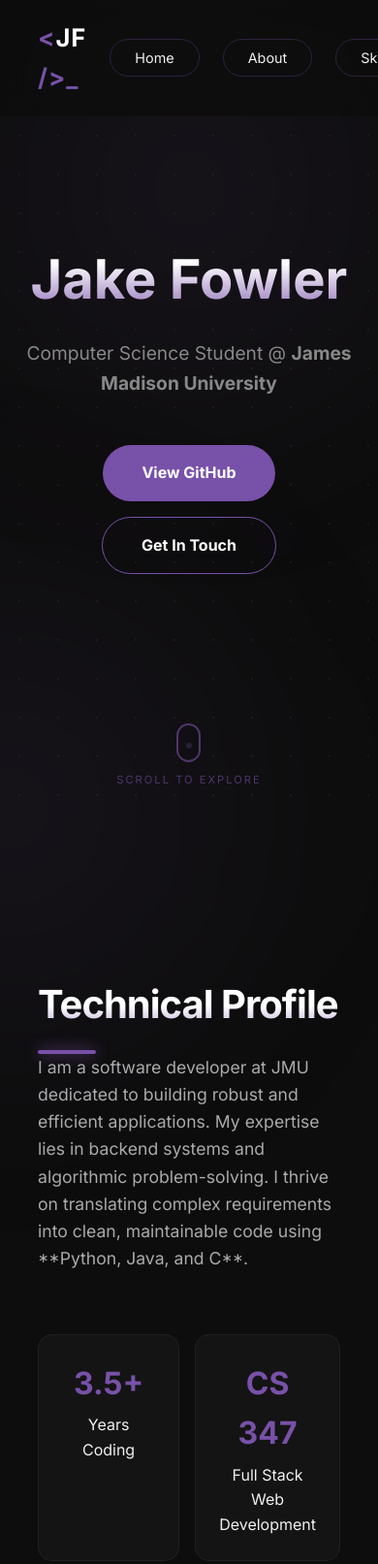
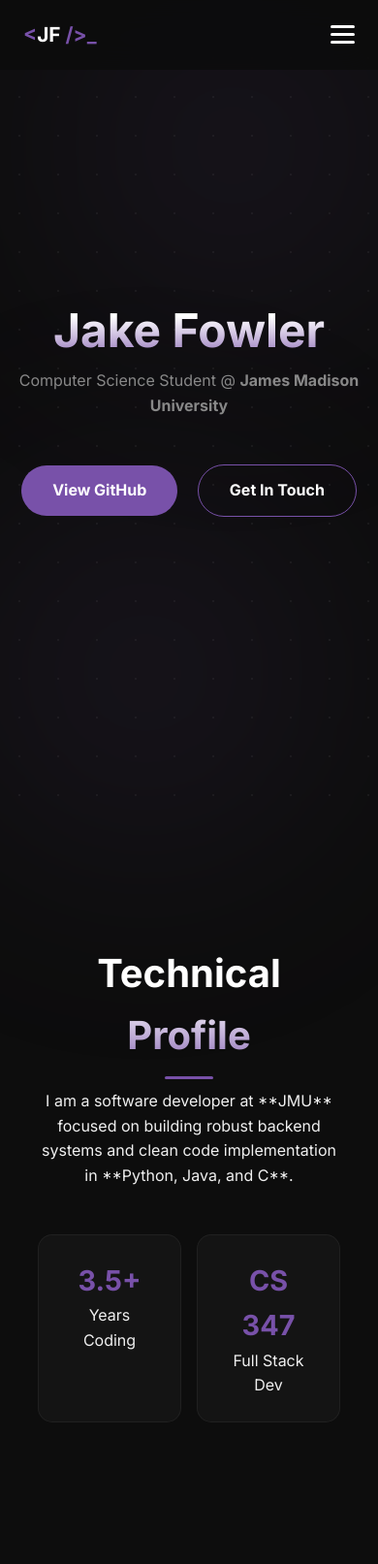
Before and after one commit to jakefowler813/jakef_portfolio, a plain HTML site: page index.html in a window 390 px wide. Shown: the top 1613 px of the page at 97% size. Drawn offline with Linux system fonts and the light colour scheme.

Commit message:
Mobile view and refined visuals

```diff
--- a/index.html
+++ b/index.html
@@ -16,7 +16,14 @@
         <div class="logo">
             <span class="bracket">&lt;</span>JF <span class="bracket">/&gt;</span><span class="cursor">_</span>
         </div>
-        <ul>
+
+        <div class="menu-toggle" id="mobile-menu">
+            <span class="bar"></span>
+            <span class="bar"></span>
+            <span class="bar"></span>
+        </div>
+
+        <ul class="nav-list">
             <li><a href="#home">Home</a></li>
             <li><a href="#about">About</a></li>
             <li><a href="#skills">Skills</a></li>
@@ -34,18 +41,14 @@
                 <a href="mailto:fowlermj@dukes.jmu.edu" class="btn secondary">Get In Touch</a>
             </div>
         </div>
-        <div class="scroll-indicator">
-            <div class="mouse"></div>
-            <p>Scroll to explore</p>
-        </div>
     </header>
 
     <main>
         <section id="about" class="section">
             <div class="about-container">
                 <div class="about-text">
-                    <h2 class="section-title left">Technical Profile</h2>
-                    <p>I am a software developer at JMU dedicated to building robust and efficient applications. My expertise lies in backend systems and algorithmic problem-solving. I thrive on translating complex requirements into clean, maintainable code using **Python, Java, and C**.</p>
+                    <h2 class="section-title">Technical Profile</h2>
+                    <p>I am a software developer at **JMU** focused on building robust backend systems and clean code implementation in **Python, Java, and C**.</p>
                 </div>
                 <div class="about-stats">
                     <div class="stat-card">
@@ -54,7 +57,7 @@
                     </div>
                     <div class="stat-card">
                         <h4>CS 347</h4>
-                        <p>Full Stack Web Development</p>
+                        <p>Full Stack Dev</p>
                     </div>
                 </div>
             </div>
@@ -62,7 +65,6 @@
 
         <section id="skills" class="section">
             <h2 class="section-title">Technical Stack</h2>
-            <p class="section-subtitle">Core languages and development tools.</p>
             <div class="skills-container">
                 <div class="skill-item">Python / Django</div>
                 <div class="skill-item">Java</div>
@@ -75,7 +77,6 @@
 
         <section id="projects" class="section">
             <h2 class="section-title">Featured Projects</h2>
-            <p class="section-subtitle">Technical implementations and software engineering work.</p>
             <div class="project-grid">
                 <div class="project-card">
                     <div class="project-icon">📊</div>
@@ -86,7 +87,6 @@
                         <span class="tag">Tag</span>
                     </div>
                 </div>
-
                 <div class="project-card">
                     <div class="project-icon">📚</div>
                     <h3>Local Library Web App</h3>
@@ -96,7 +96,6 @@
                         <span class="tag">Django</span>
                     </div>
                 </div>
-
                 <div class="project-card">
                     <div class="project-icon">🛜</div>
                     <h3>Coming soon...</h3>
@@ -111,7 +110,16 @@
     </main>
 
     <footer>
-        <p>&copy; 2026 Jake Fowler | jakef.tech | Built at James Madison University</p>
+        <p>&copy; 2026 Jake Fowler | jakef.tech | Built at JMU</p>
     </footer>
+
+    <script>
+        const menu = document.querySelector('#mobile-menu');
+        const menuLinks = document.querySelector('.nav-list');
+        menu.addEventListener('click', () => {
+            menu.classList.toggle('is-active');
+            menuLinks.classList.toggle('active');
+        });
+    </script>
 </body>
 </html>
--- a/style.css
+++ b/style.css
@@ -17,108 +17,126 @@ body {
     overflow-x: hidden;
 }
 
-/* --- Background Texture & Blobs --- */
-.grid-overlay {
-    position: fixed;
-    top: 0; left: 0; width: 100%; height: 100%;
-    background-image: radial-gradient(circle, rgba(255,255,255,0.05) 1px, transparent 1px);
-    background-size: 40px 40px;
-    z-index: -2;
-    pointer-events: none;
-}
-
-.blob {
-    position: fixed;
-    width: 600px; height: 600px;
-    background: radial-gradient(circle, rgba(120, 81, 169, 0.12) 0%, rgba(0,0,0,0) 70%);
-    z-index: -1;
-    filter: blur(100px);
-    animation: drift 25s infinite alternate;
-}
-.blob-1 { top: -150px; right: -150px; }
-.blob-2 { bottom: -150px; left: -150px; animation-delay: -12s; }
-
-@keyframes drift {
-    from { transform: translate(0, 0) scale(1); }
-    to { transform: translate(-150px, 150px) scale(1.1); }
-}
-
-/* --- Navigation & Code Logo --- */
+/* --- Fixed Navigation --- */
 nav {
     display: flex;
     justify-content: space-between;
     align-items: center;
     padding: 1.2rem 10%;
-    background: rgba(13, 13, 13, 0.8);
+    background: rgba(13, 13, 13, 0.9);
     backdrop-filter: blur(15px);
     position: fixed;
-    width: 100%; top: 0; z-index: 1000;
+    top: 0; left: 0; right: 0;
+    z-index: 1000;
 }
 
-.logo { font-weight: 700; font-size: 1.6rem; color: #fff; letter-spacing: 1px; }
+.logo { font-weight: 700; font-size: 1.6rem; color: #fff; white-space: nowrap; flex-shrink: 0; }
 .bracket { color: var(--purple); transition: 0.3s; }
 .logo:hover .bracket { letter-spacing: 5px; }
 .cursor { color: var(--purple); animation: blink 1s infinite; }
 @keyframes blink { 0%, 100% { opacity: 1; } 50% { opacity: 0; } }
 
-nav ul { display: flex; list-style: none; }
-nav ul li { margin-left: 1.5rem; }
-nav ul li a {
-    text-decoration: none; color: var(--text); font-weight: 400; font-size: 0.9rem;
-    padding: 10px 25px; border-radius: 50px;
-    border: 1.5px solid rgba(120, 81, 169, 0.3); transition: all 0.3s ease;
-}
-nav ul li a:hover {
+.nav-list { display: flex; list-style: none; }
+.nav-list li { margin-left: 1.5rem; }
+.nav-list li a { text-decoration: none; color: var(--text); font-size: 0.9rem; padding: 10px 25px; border-radius: 50px; border: 1.5px solid rgba(120, 81, 169, 0.3); transition: 0.3s; }
+.nav-list li a:hover {
     border-color: var(--light-purple);
     box-shadow: 0 0 15px rgba(163, 137, 212, 0.4);
     transform: scale(1.05);
 }
 
-/* --- Hero & Scroll Indicator --- */
+/* Hidden by default on Desktop */
+.menu-toggle { display: none; }
+
+/* --- Mobile Breakpoint --- */
+@media (max-width: 768px) {
+    nav { padding: 1.2rem 24px; }
+
+    .menu-toggle {
+        display: block;
+        cursor: pointer;
+        z-index: 1001;
+    }
+
+    .bar {
+        display: block;
+        width: 25px;
+        height: 3px;
+        margin: 5px 0;
+        transition: 0.3s;
+        background: #fff;
+        border-radius: 3px;
+    }
+
+    #mobile-menu.is-active .bar:nth-child(2) { opacity: 0; }
+    #mobile-menu.is-active .bar:nth-child(1) { transform: translateY(8px) rotate(45deg); }
+    #mobile-menu.is-active .bar:nth-child(3) { transform: translateY(-8px) rotate(-45deg); }
+
+    .nav-list {
+        display: none; /* Desktop buttons disappear */
+        flex-direction: column;
+        width: 100%; position: absolute; top: 100%; left: 0;
+        background: rgba(13, 13, 13, 0.98);
+        padding: 20px 0; border-bottom: 1px solid rgba(120, 81, 169, 0.2);
+    }
+    .nav-list.active { display: flex; } /* Mobile menu appears when clicked */
+    .nav-list li { margin: 15px 0; margin-left: 0; text-align: center; }
+    .logo { font-size: 1.3rem; }
+}
+
+/* --- Hero & Rest --- */
 .hero { height: 100vh; display: flex; flex-direction: column; align-items: center; justify-content: center; text-align: center; }
-.hero h1 {
-    font-size: clamp(3.5rem, 12vw, 6rem);
-    background: linear-gradient(to bottom, #fff 30%, var(--purple));
-    -webkit-background-clip: text; background-clip: text; -webkit-text-fill-color: transparent;
-    margin-bottom: 1rem; font-weight: 700;
+.hero h1 { font-size: clamp(3rem, 10vw, 5rem); background: linear-gradient(to bottom, #fff 30%, var(--purple)); -webkit-background-clip: text; background-clip: text; -webkit-text-fill-color: transparent; font-weight: 700; }
+.subtitle { color: #888; margin-bottom: 2.5rem; }
+
+.section { padding: 8rem 10% 4rem; }
+.section-title { font-size: 2.5rem; font-weight: 700; background: linear-gradient(to bottom, #fff 40%, var(--purple)); -webkit-background-clip: text; background-clip: text; -webkit-text-fill-color: transparent; text-align: center; }
+.section-title::after { content: ''; display: block; width: 50px; height: 3px; background: var(--purple); margin: 10px auto; border-radius: 10px; }
+.section-title.left::after { margin: 10px 0 0; }
+
+.about-container {
+    display: flex;
+    flex-direction: column; /* Stacks text and stats vertically */
+    align-items: center;    /* Centers the flex items horizontally */
+    gap: 3rem;
 }
-.subtitle { font-size: 1.2rem; color: #888; margin-bottom: 2.5rem; }
 
-.scroll-indicator { position: absolute; bottom: 30px; display: flex; flex-direction: column; align-items: center; opacity: 0.6; }
-.mouse { width: 25px; height: 40px; border: 2px solid var(--purple); border-radius: 20px; position: relative; }
-.mouse::before { content: ''; width: 6px; height: 6px; background: var(--purple); position: absolute; left: 50%; transform: translateX(-50%); top: 8px; border-radius: 50%; animation: scroll 1.5s infinite; }
-.scroll-indicator p { font-size: 0.7rem; margin-top: 10px; color: var(--purple); text-transform: uppercase; letter-spacing: 2px; }
+.about-text {
+    text-align: center;     /* Centers the paragraph text */
+    max-width: 800px;
+}
+.about-stats { flex: 1; display: grid; grid-template-columns: 1fr 1fr; gap: 1rem; }
+.stat-card { background: var(--glass); padding: 1.5rem; border-radius: 15px; border: 1px solid rgba(255,255,255,0.05); text-align: center; }
+.stat-card h4 { color: var(--purple); font-size: 1.8rem; }
 
-@keyframes scroll { 0% { opacity: 1; top: 8px; } 100% { opacity: 0; top: 25px; } }
+.skills-container { display: flex; flex-wrap: wrap; justify-content: center; gap: 1rem; }
+.skill-item { background: var(--glass); padding: 0.7rem 1.2rem; border-radius: 10px; border: 1px solid rgba(255, 255, 255, 0.05); color: #bbb; }
+.skill-item:hover {
+    color: #fff;
+    border-color: var(--purple);
+    background: rgba(120, 81, 169, 0.05);
+}
 
-/* --- About & Stats Section --- */
-.about-container { display: flex; align-items: center; gap: 4rem; flex-wrap: wrap; }
-.about-text { flex: 2; min-width: 300px; }
-.about-text p { font-size: 1.1rem; color: #aaa; }
-.about-stats { flex: 1; display: grid; grid-template-columns: 1fr 1fr; gap: 1rem; min-width: 250px; }
-.stat-card { background: var(--glass); padding: 1.5rem; border-radius: 15px; border: 1px solid rgba(255,255,255,0.05); text-align: center; }
-.stat-card h4 { font-size: 2rem; color: var(--purple); margin-bottom: 5px; }
+.project-grid { display: grid; grid-template-columns: repeat(auto-fit, minmax(280px, 1fr)); gap: 2rem; }
+.project-card { background: var(--glass); padding: 2.5rem; border-radius: 24px; border: 1px solid rgba(255, 255, 255, 0.05); transition: 0.3s; }
+.tag { background: rgba(120, 81, 169, 0.15); color: var(--light-purple); padding: 5px 12px; border-radius: 50px; font-size: 0.7rem; }
+.project-card:hover {
+    transform: translateY(-12px);
+    border-color: var(--purple);
+    background: rgba(255, 255, 255, 0.05);
+}
 
-/* --- Section Formatting --- */
-.section { padding: 10rem 10% 5rem; }
-.section-title { font-size: clamp(2.5rem, 5vw, 3.5rem); font-weight: 700; letter-spacing: -1px; background: linear-gradient(to bottom, #fff 40%, var(--purple)); -webkit-background-clip: text; background-clip: text; -webkit-text-fill-color: transparent; }
-.section-title::after { content: ''; display: block; width: 60px; height: 4px; background: var(--purple); margin: 15px auto 0; border-radius: 10px; box-shadow: 0 0 15px var(--purple); }
-.section-title.left::after { margin: 15px 0 0; }
-.section-subtitle { text-align: center; color: #888; margin-top: 1.5rem; margin-bottom: 4rem; }
+.btn { display: inline-block; padding: 0.8rem 2rem; border-radius: 50px; text-decoration: none; font-weight: 600; margin: 0.5rem; transition: all 0.3s cubic-bezier(0.4, 0, 0.2, 1);}
+.btn.primary { background: var(--purple); color: white; }
+.btn.secondary { border: 1px solid var(--purple); color: white; }
+.btn:hover {
+    transform: translateY(-5px);
+    box-shadow: 0 15px 30px rgba(120, 81, 169, 0.3);
+}
 
-/* --- Content Components --- */
-.skills-container { display: flex; flex-wrap: wrap; justify-content: center; gap: 1.5rem; }
-.skill-item { background: var(--glass); padding: 0.8rem 1.5rem; border-radius: 12px; border: 1px solid rgba(255, 255, 255, 0.05); color: #bbb; transition: 0.3s; }
-.skill-item:hover { color: #fff; border-color: var(--purple); }
+.grid-overlay { position: fixed; top: 0; left: 0; width: 100%; height: 100%; background-image: radial-gradient(circle, rgba(255,255,255,0.05) 1px, transparent 1px); background-size: 40px 40px; z-index: -2; pointer-events: none; }
+.blob { position: fixed; width: 600px; height: 600px; background: radial-gradient(circle, rgba(120, 81, 169, 0.12) 0%, rgba(0,0,0,0) 70%); z-index: -1; filter: blur(100px); }
+.blob-1 { top: -150px; right: -150px; }
+.blob-2 { bottom: -150px; left: -150px; }
 
-.project-grid { display: grid; grid-template-columns: repeat(auto-fit, minmax(300px, 1fr)); gap: 2rem; }
-.project-card { background: var(--glass); padding: 3rem; border-radius: 28px; border: 1px solid rgba(255, 255, 255, 0.05); transition: 0.4s ease; }
-.project-card:hover { transform: translateY(-12px); border-color: var(--purple); }
-.tag { background: rgba(120, 81, 169, 0.15); color: var(--light-purple); padding: 6px 16px; border-radius: 50px; font-size: 0.75rem; margin-right: 8px; }
-
-.btn { display: inline-block; padding: 1rem 2.5rem; border-radius: 50px; text-decoration: none; font-weight: 600; transition: 0.3s; margin: 0.5rem; }
-.btn.primary { background: var(--purple); color: white; }
-.btn.secondary { border: 1.5px solid var(--purple); color: white; }
-.btn:hover { transform: translateY(-5px); box-shadow: 0 15px 30px rgba(120, 81, 169, 0.3); }
-
-footer { text-align: center; padding: 6rem 2rem; color: #444; font-size: 0.8rem; }
+footer { text-align: center; padding: 5rem 2rem; color: #444; font-size: 0.8rem; }
```
